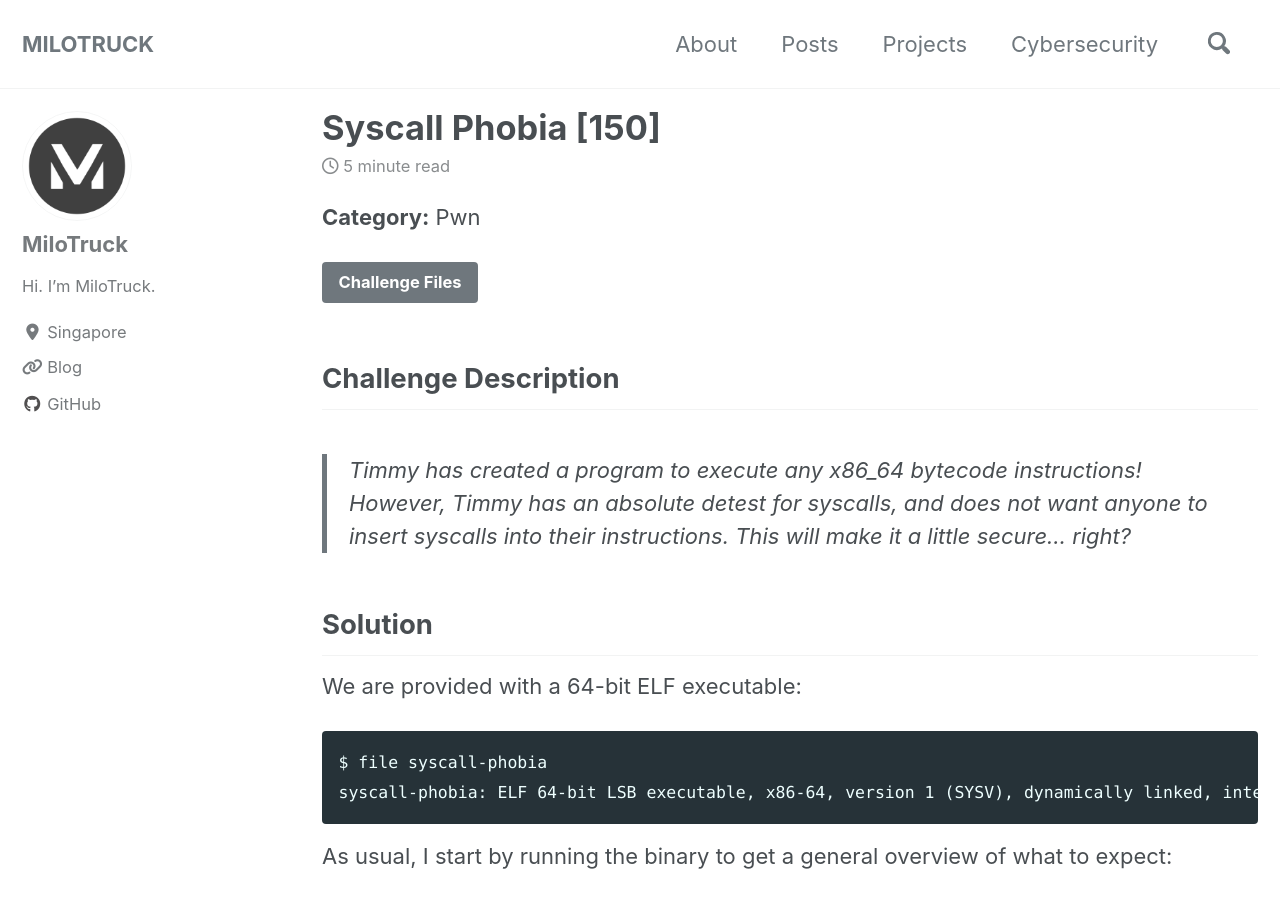
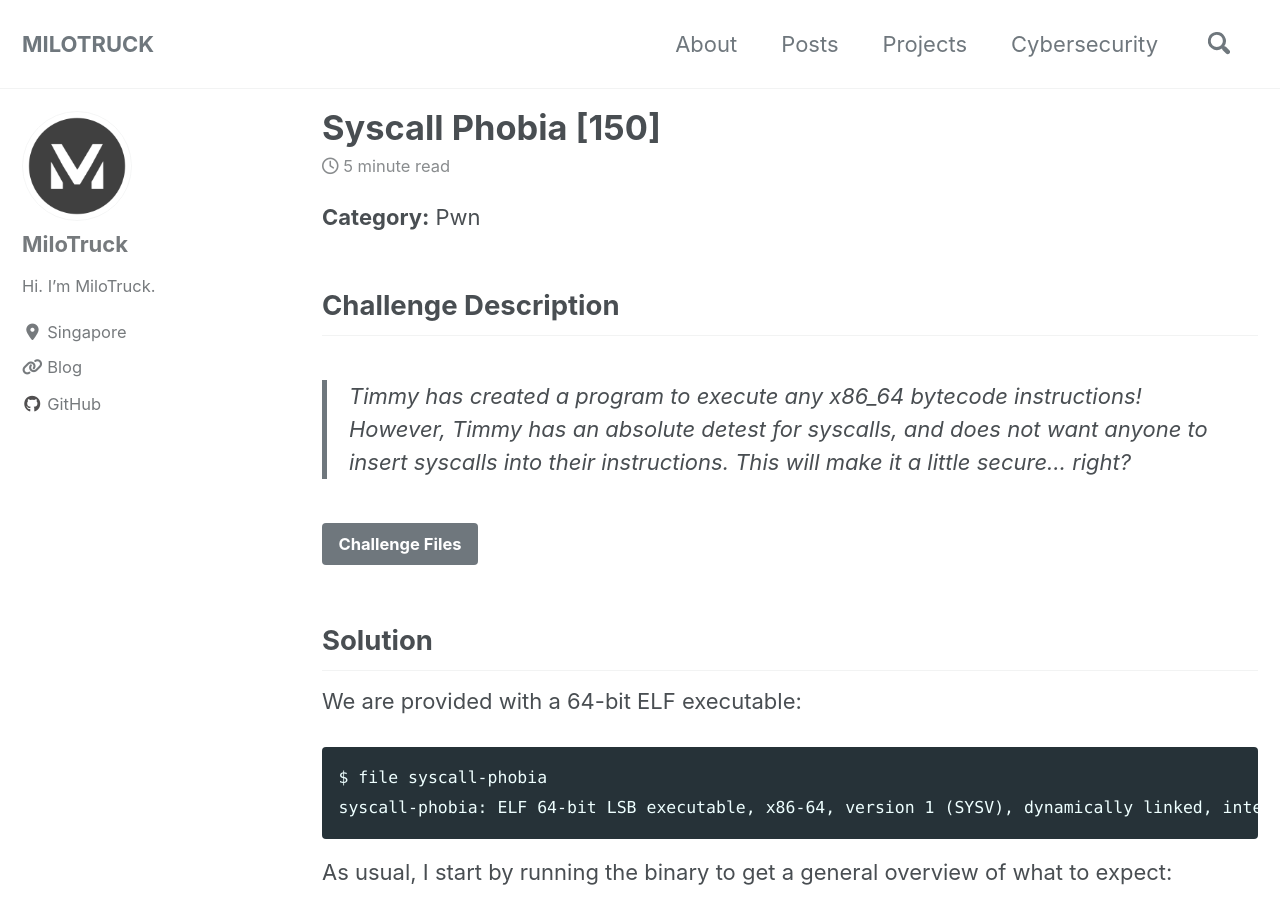
Before and after one commit to MiloTruck/milotruck.github.io, a Jekyll site: the page built from _posts/DSO NUS CTF 2021/2021-03-01-Syscall Phobia.md, in a window 1280 px wide and 900 px high. Built offline with Jekyll 4.4.1, drawn with Linux system fonts in a browser that asks for light colours; cached includes are drawn as plain includes; nearby versions of some CDN libraries.

Commit message:
minor changes

```diff
--- a/_posts/DSO NUS CTF 2021/2021-03-01-Syscall Phobia.md
+++ b/_posts/DSO NUS CTF 2021/2021-03-01-Syscall Phobia.md
@@ -8,11 +8,11 @@ classes: wide
 
 **Category:** Pwn
 
-[Challenge Files](https://github.com/MiloTruck/CTF-Archive/tree/master/DSO%20NUS%20CTF/Binary%20Exploitation/Syscall%20Phobia){: .btn .btn--primary}
-
 ## Challenge Description
 
 > Timmy has created a program to execute any x86_64 bytecode instructions! However, Timmy has an absolute detest for syscalls, and does not want anyone to insert syscalls into their instructions. This will make it a little secure... right?
+
+[Challenge Files](https://github.com/MiloTruck/CTF-Archive/tree/master/DSO%20NUS%20CTF/Binary%20Exploitation/Syscall%20Phobia){: .btn .btn--primary}
 
 ## Solution
 
```
